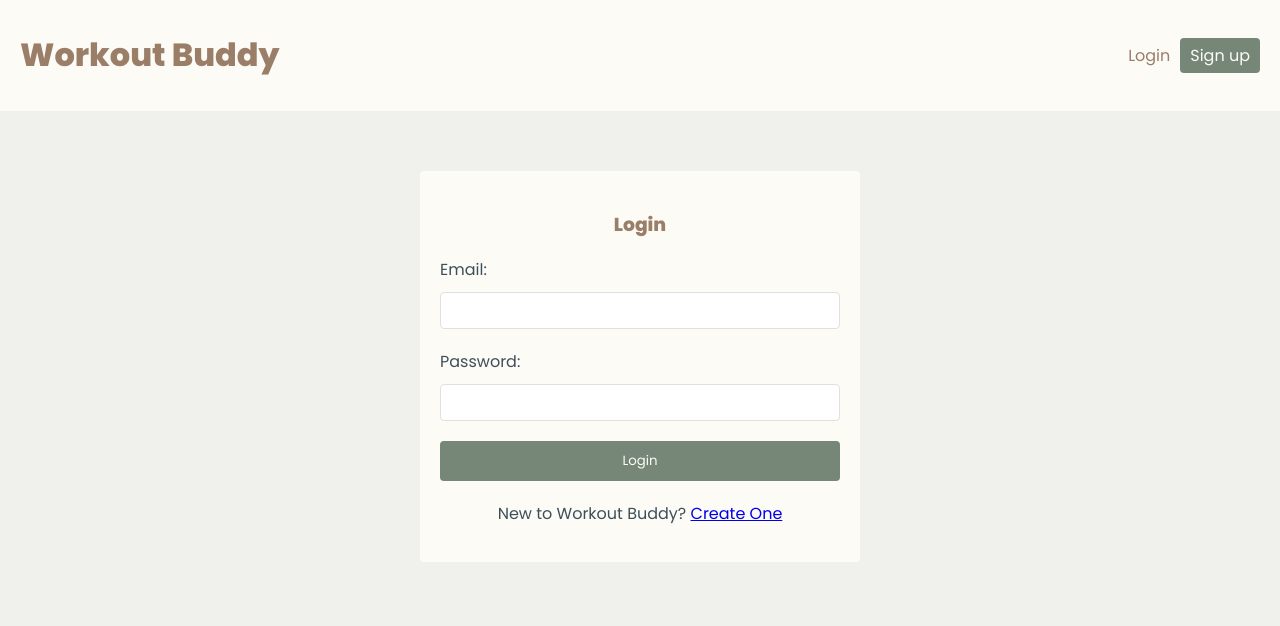
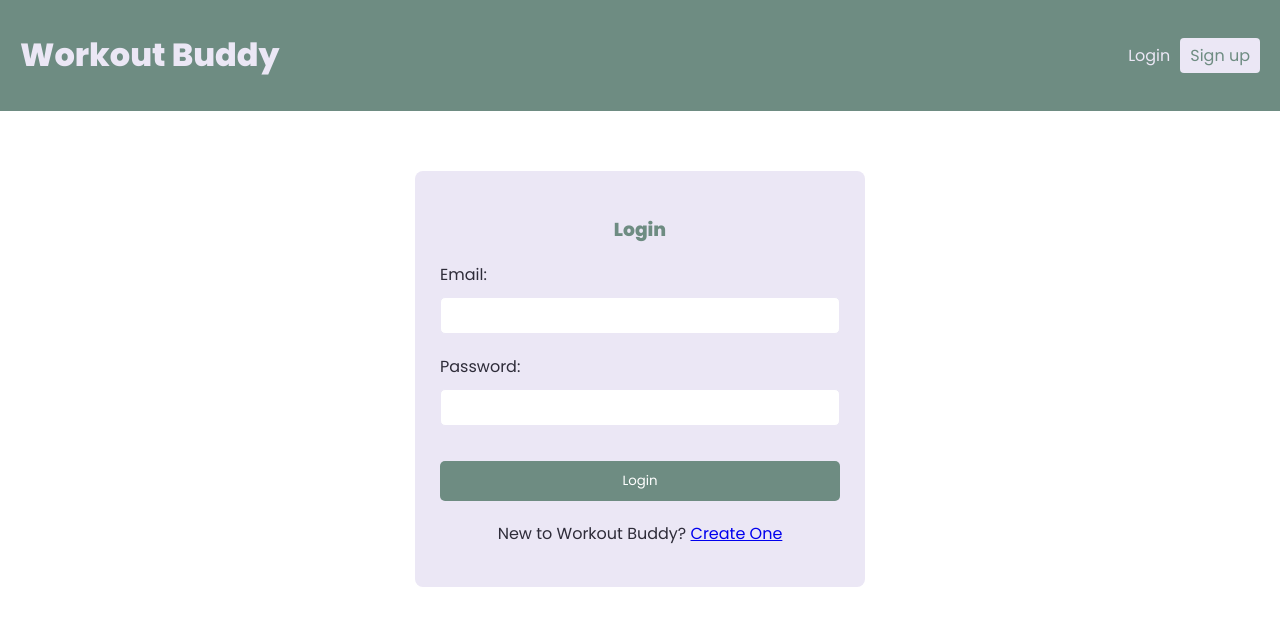
Before and after one commit to RajeevRanjan5642/workout-app, a React (Create React App) app in the folder frontend/: page /login in a window 1280 px wide. Shown: the top 626 px of the page. Built offline with nearby package versions, Linux system fonts and the light colour scheme; the HTML template or start-up script is replaced by a standard one.

Commit message:
add style

```diff
--- a/frontend/src/index.css
+++ b/frontend/src/index.css
@@ -3,16 +3,16 @@
 /**/
 /* layout */
 :root {
-  --primary: #768777;
+  --primary: #ebe7f5;
   --error: #f85959;
 }
 body {
-  background: #f0f0ec;
+  background: #ffffff;
   margin: 0;
   font-family: "Poppins";
 }
 header {
-  background: #fcfbf6;
+  background: #6e8c82;
 }
 header .container {
   max-width: 1400px;
@@ -23,7 +23,7 @@ header .container {
   justify-content: space-between;
 }
 header a {
-  color: #9b7e68;
+  color: var(--primary);
   text-decoration: none;
 }
 .pages{
@@ -41,32 +41,32 @@ header a {
 }
 
 .workout-details {
-  background: #fcfbf6;
-  border-radius: 5px;
+  background: var(--primary);
+  border-radius: 8px;
   margin: 20px auto;
-  padding: 20px;
+  padding: 25px;
   position: relative;
   box-shadow: 2px 2px 5px rgba(0,0,0,0.05);
 }
 .workout-details h4 {
   margin: 0 0 10px 0;
   font-size: 1.2em;
-  color: var(--primary);
+  color: #6e8c82;
 }
 .workout-details p {
   margin: 0;
   font-size: 0.9em;
-  color:#3e4f5b;
+  color:#2e2c39;
 }
 .workout-details span {
   position: absolute;
   top: 20px;
   right: 20px;
   cursor: pointer;
-  background: #efeee9;
+  background: #fff;
   padding: 6px;
   border-radius: 50%;
-  color: #9b7e68;
+  color: #6e8c82;
 }
 
 
@@ -87,17 +87,13 @@ header a {
   position:absolute;
   top: 100px;
   text-align: center;
-  color: #3e4f5b;
+  color: #2e2c39;
   padding: 5px 120px;
-}
-
-.welcome-text{
-  color: #3e4f5b;
 }
 
 .welcome-btn{
   padding: 10px 35px;
-  background-color: var(--primary);
+  background-color: #6e8c82;
   color: #fcfbf6;
   border-radius: 30px;
   border: none;
@@ -109,37 +105,39 @@ header a {
 /* new workout form */
 label, input {
   display: block;
-  color: #3e4f5b;
+  color: #2e2c39;
 }
 input {
   padding: 10px;
   margin-top: 10px;
   margin-bottom: 20px;
   width: 100%;
-  border: 1px solid #e1e0dc;
-  border-radius: 4px;
+  border: 1px solid #ebe7f5;
+  border-radius: 5px;
   box-sizing: border-box;
-  color: #3e4f5b;
+  background-color: #fff;
 }
+
 .create,.edit{
   height: 500px;
-  padding: 20px;
-  background-color: #fcfbf6;
-  border-radius: 5px;
+  padding: 25px;
+  background-color: #ebe7f5;
+  border-radius: 8px;
   box-shadow: 2px 2px 5px rgba(0,0,0,0.05);
 }
 form button {
-  background: var(--primary);
+  margin-top: 15px;
+  background: #6e8c82;
   border: 0;
-  color: #fcfbf6;
+  color: #ffffff;
   padding: 10px;
   font-family: "Poppins";
-  border-radius: 4px;
+  border-radius: 5px;
   cursor: pointer;
   width: 100%;
 }
 .form-heading{
-  color: #9b7e68;
+  color: #6e8c82;
   text-align: center;
 }
 /* #4b5e6d */
@@ -165,11 +163,10 @@ nav a {
   margin-left: 10px;
 }
 nav button {
-  background: #fcfbf6;
-  color: var(--primary);
-  border: 2px solid var(--primary);
+  background: var(--primary);
+  color: #6e8c82;
   padding: 6px 10px;
-  border-radius: 4px;
+  border-radius: 5px;
   font-family: "Poppins";
   cursor: pointer;
   font-size: 1em;
@@ -177,7 +174,7 @@ nav button {
 }
 .nav-link-signup{
   background: var(--primary);
-  color: #fcfbf6;
+  color: #6e8c82;
   padding: 6px 10px;
   border-radius: 4px;
   font-family: "Poppins";
@@ -189,15 +186,15 @@ nav button {
 form.signup, form.login {
   max-width: 400px;
   margin: 40px auto;
-  padding: 20px;
-  background: #fcfbf6;
-  border-radius: 4px;
+  padding: 25px;
+  background: #ebe7f5;
+  border-radius: 8px;
 }
 
 .form-foot{
   text-align: center;
   margin-top: 20px;
-  color: #3e4f5b;
+  color: #2e2c39;
 }
 
 
@@ -229,8 +226,8 @@ form.signup, form.login {
   top: 20px;
   right: 20px;
   cursor: pointer;
-  background: #efeee9;
+  background: #fff;
   padding: 6px;
   border-radius: 50%;
-  color: #9b7e68;
+  color: #6e8c82;
 }
```
